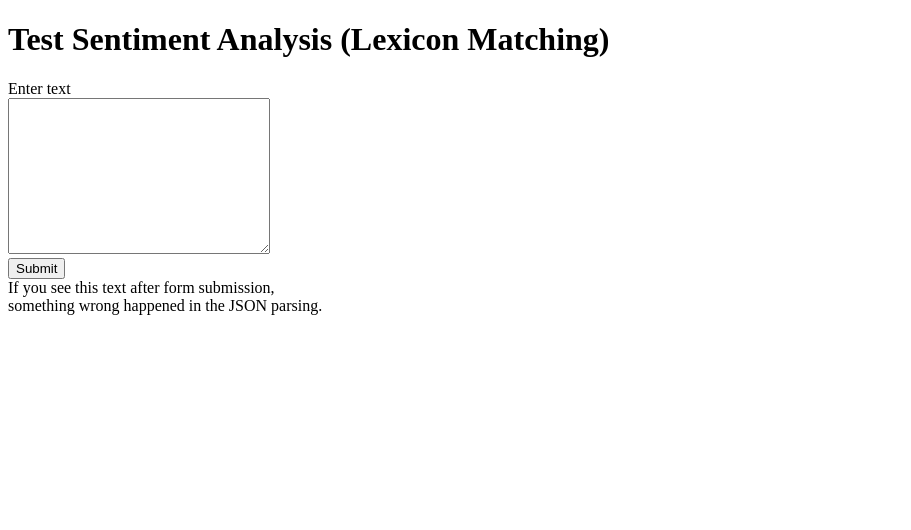
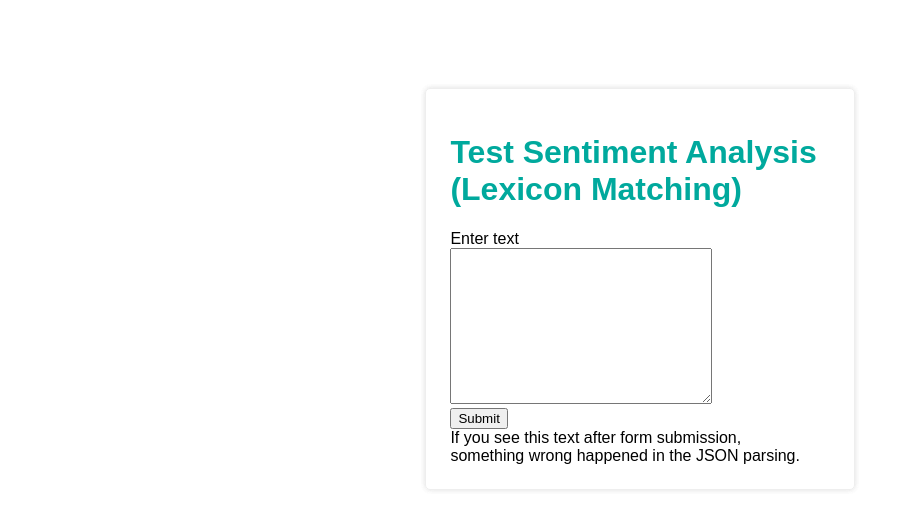
Before and after one commit to Mespeon/Sibyl-S2-Backend, a Django app: page /sibyl/test in a window 1280 px wide. Shown: the top 530 px of the page, without its empty margins (0-911 px from the left). Run offline with Django 3.2, Linux system fonts and the light colour scheme; parts of the project's set-up code (start-up, migrations or seed data) failed here and were passed over.

Commit message:
Updated lexicon test page

```diff
--- a/psychopass/templates/psychopass/options.html
+++ b/psychopass/templates/psychopass/options.html
@@ -4,15 +4,35 @@
   <meta charset="utf-8">
   <link rel="stylesheet" href="https://fonts.googleapis.com/icon?family=Material+Icons">
   <link href="https://fonts.googleapis.com/css?family=Roboto" rel="stylesheet">
-  <link rel="stylesheet" href="/css/options.css">
   <script src="https://code.jquery.com/jquery-3.3.1.min.js" integrity="sha256-FgpCb/KJQlLNfOu91ta32o/NMZxltwRo8QtmkMRdAu8=" crossorigin="anonymous"></script>
+
+  <style>
+    body {
+      font-family: sans-serif;
+    }
+
+    #wrapper {
+      width: 30%;
+      margin: auto;
+      margin-top: calc(0.5rem + 10vmin);
+      border: 1px solid #eee;
+      border-radius: 5px;
+      padding: calc(0.5rem + 2vmin);
+      box-shadow: 0 0px 5px rgba(100,100,100,0.10), 0 0px 5px rgba(100,100,100,0.10);
+    }
+
+    h1 {
+      font-family: sans-serif;
+      color: #00a99d;
+    }
+  </style>
 </head>
 
 <body>
   <div id="wrapper">
     <div id="content--options-page">
       <div class="content--option-container">
-        <h1 class="content--option-header">Test Sentiment Analysis (Lexicon Matching)</h1>
+        <h1 class="content--option-header">Test Sentiment Analysis<br/>(Lexicon Matching)</h1>
         <form action="analyze/mode=lexicon" target="_blank" method="POST" id="form-analyze-single" name="form-analyze-single">
           <label>Enter text</label><br/>
           <textarea id="comment" name="comment" form="form-analyze-single" maxlength="100" cols="30" rows="10"></textarea><br/>
@@ -20,10 +40,10 @@
         </form>
       </div>
     </div>
-  </div>
 
-  <div id="content--results">
-    <span id="result">If you see this text after form submission, <br/>something wrong happened in the JSON parsing.</span>
+    <div id="content--results">
+      <span id="result">If you see this text after form submission, <br/>something wrong happened in the JSON parsing.</span>
+    </div>
   </div>
 
   <script>
```
